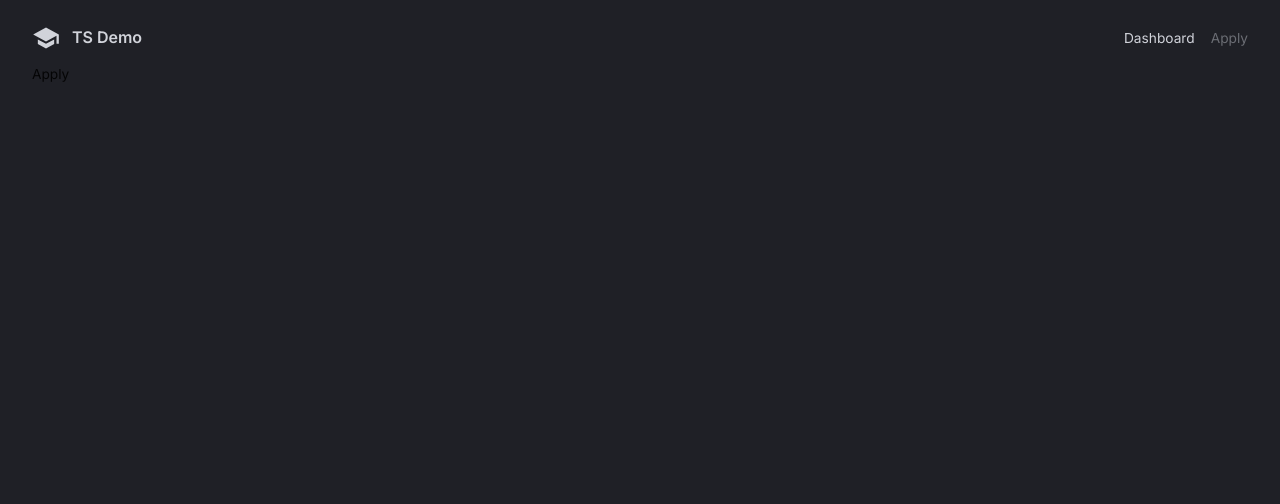
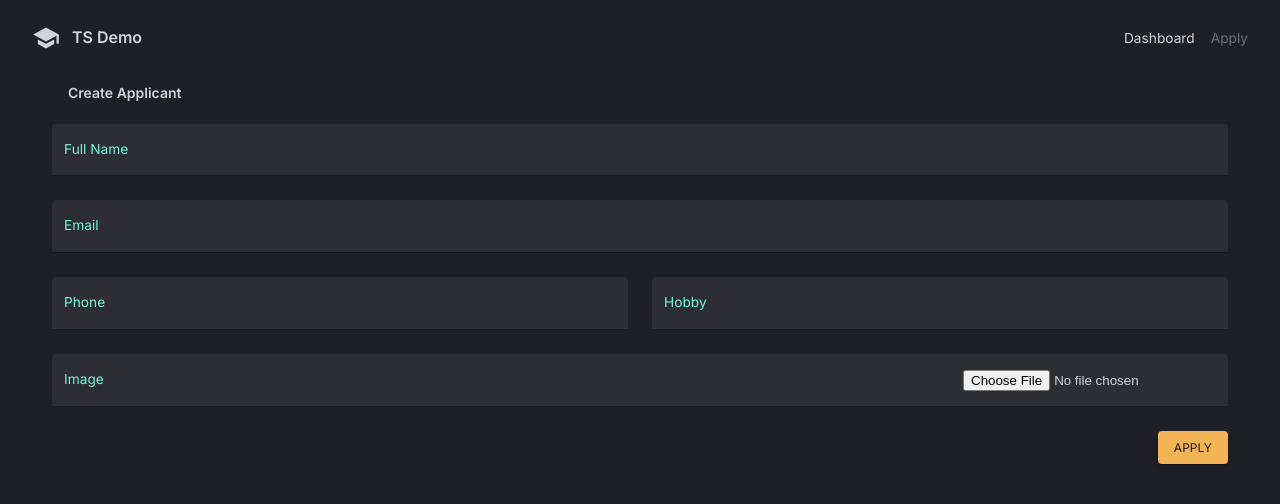
Before and after one commit to Aaronw7/ts-demo, a React (Vite) app in the folder frontend/: page /apply in a window 1280 px wide. Shown: the top 504 px of the page. Built offline with nearby package versions, Linux system fonts and the light colour scheme; no server answers.

Commit message:
created apply form

```diff
--- a/frontend/package.json
+++ b/frontend/package.json
@@ -16,10 +16,12 @@
     "@mui/material": "^5.13.7",
     "@mui/x-data-grid": "^6.9.1",
     "@reduxjs/toolkit": "^1.9.5",
+    "formik": "^2.4.2",
     "react": "^18.2.0",
     "react-dom": "^18.2.0",
     "react-redux": "^8.1.1",
-    "react-router-dom": "^6.14.1"
+    "react-router-dom": "^6.14.1",
+    "yup": "^1.2.0"
   },
   "devDependencies": {
     "@types/node": "^20.4.0",
--- a/frontend/src/App.tsx
+++ b/frontend/src/App.tsx
@@ -5,6 +5,7 @@ import { themeSettings } from "./theme";
 import { BrowserRouter, Route, Routes } from "react-router-dom";
 import Navbar from "@/pages/navbar";
 import Dashboard from "@/pages/dashboard";
+import Apply from "@/pages/form";
 import { Provider } from "react-redux";
 import store from "./state/store";
 
@@ -21,7 +22,7 @@ function App() {
               <Navbar />
               <Routes>
                 <Route path="/" element={<Dashboard />} />
-                <Route path="/apply" element={<div>Apply</div>} />
+                <Route path="/apply" element={<Apply />} />
               </Routes>
             </Box>
           </ThemeProvider>
--- /dev/null
+++ b/frontend/src/pages/form/index.tsx
@@ -0,0 +1,183 @@
+import { Box, Button, TextField, useMediaQuery } from "@mui/material";
+import { tokens } from "@/theme";
+import { Formik } from "formik";
+import * as yup from "yup";
+import BoxHeader from "@/components/BoxHeader";
+import { useCreateApplicantMutation } from "@/state/api";
+
+const initialValues = {
+  fullName: "",
+  email: "",
+  phone: "",
+  hobby: "",
+  image: ""
+}
+
+const userSchema = yup.object().shape({
+  fullName: yup.string().required("required"),
+  email: yup.string().email("invalid email").required("required"),
+  phone: yup.string().required("required"),
+  hobby: yup.string().required("required")
+})
+
+const Apply = () => {
+  const colors = tokens;
+  const isAboveSmallScreens = useMediaQuery("(min-width: 1200px");
+  const [addApplicant] = useCreateApplicantMutation();
+
+  const inputStyles = {
+    input: {
+      color: colors.grey[300],
+    },
+    "& .MuiFilledInput-root": {
+      backgroundColor: colors.background["light"],
+    },
+    "& .MuiFormLabel-root": {
+      color: colors.primary[300],
+    },
+    "& .MuiFormHelperText-root": {
+      color: "#FF0000",
+    },
+  };
+
+  const handleFormSubmit = (values: object) => {
+    addApplicant({ ...values, image: "https://comicvine.gamespot.com/a/uploads/scale_small/11/111746/7737320-leoyell.jpg" });
+  }
+
+  return (
+    <Box
+      m="20px"
+    >
+      <BoxHeader title="Create Applicant"/>
+      <Formik
+        onSubmit={handleFormSubmit}
+        initialValues={initialValues}
+        validationSchema={userSchema}
+      >
+        {({ values, errors, touched, handleBlur, handleChange, handleSubmit }) => (
+          <form onSubmit={handleSubmit}>
+            <Box
+              display="grid"
+              gap="1.5rem"
+              mt="1.5rem"
+              sx= {
+                  isAboveSmallScreens ? {
+                  gridTemplateColumns: "repeat(4, (0, 1fr))",
+                } : {
+                  gridAutoColumns: "1fr",
+                }
+              }
+            >
+              <TextField
+                fullWidth
+                variant="filled"
+                type="text"
+                label="Full Name"
+                onBlur={handleBlur}
+                onChange={handleChange}
+                value={values.fullName}
+                name="fullName"
+                error={!!touched.fullName && !!errors.fullName}
+                helperText={touched.fullName && errors.fullName}
+                sx= {[inputStyles,
+                  // {    "& .MuiFilledInput-root": {
+                  //   backgroundColor: colors.background['light'],
+                  // },
+                  // "& .MuiFormLabel-root": {
+                  //   color: "#666666",
+                  // },
+                  // "& .MuiOutlinedInput-notchedOutline": {
+                  //   borderColor: "#CCCCCC",
+                  // },
+                  // "& .MuiFormHelperText-root": {
+                  //   color: "#FF0000",
+                  // }},
+                  { gridColumn: "span 4" }]}
+              />
+              <TextField
+                fullWidth
+                variant="filled"
+                type="text"
+                label="Email"
+                onBlur={handleBlur}
+                onChange={handleChange}
+                value={values.email}
+                name="email"
+                error={!!touched.email && !!errors.email}
+                helperText={touched.email && errors.email}
+                sx= {[inputStyles, { gridColumn: "span 4" }]}
+              />
+              <TextField
+                fullWidth
+                variant="filled"
+                type="text"
+                label="Phone"
+                onBlur={handleBlur}
+                onChange={handleChange}
+                value={values.phone}
+                name="phone"
+                error={!!touched.phone && !!errors.phone}
+                helperText={touched.phone && errors.phone}
+                sx= {[inputStyles, { gridColumn: "span 2" }]}
+              />
+              <TextField
+                fullWidth
+                variant="filled"
+                type="text"
+                label="Hobby"
+                onBlur={handleBlur}
+                onChange={handleChange}
+                value={values.hobby}
+                name="hobby"
+                error={!!touched.hobby && !!errors.hobby}
+                helperText={touched.hobby && errors.hobby}
+                sx= {[inputStyles, { gridColumn: "span 2" }]}
+              />
+              <TextField
+                fullWidth
+                variant="filled"
+                label="Image"
+                onChange={handleChange}
+                value={values.image}
+                name="image"
+                inputProps={{
+                  readOnly: true,
+                  style: { cursor: 'not-allowed', pointerEvents: 'none' },
+                }}
+                error={!!touched.image && !!errors.image}
+                helperText={touched.image && errors.image}
+                sx= {[inputStyles, { gridColumn: "span 4" }]}
+                InputProps={{
+                  endAdornment: (
+                    <input
+                      name="image"
+                      type="file"
+                      onChange={(event) => {
+                        const file = event.target.files?.[0];
+                        if (file) {
+                          handleChange({
+                            target: {
+                              name: "image",
+                              value: file,
+                            },
+                          });
+                        }
+                      }}
+                    />
+                  )
+                }}
+              />
+            </Box>
+            <Box display="flex" justifyContent="end" mt="1.5rem">
+              <Button type="submit" color="secondary" variant="contained">
+                APPLY
+              </Button>
+            </Box>
+          </form>
+        )}
+      </Formik>
+    </Box>
+  )
+}
+
+export default Apply;
```
Also changed, not shown: 1 other file (tests, documents, lock files or other folders).
